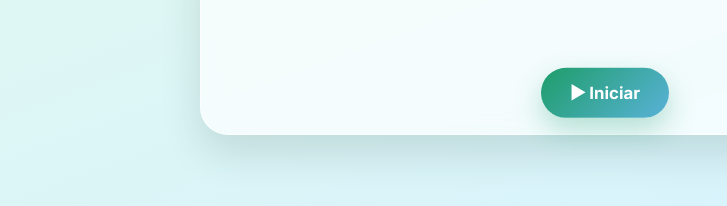
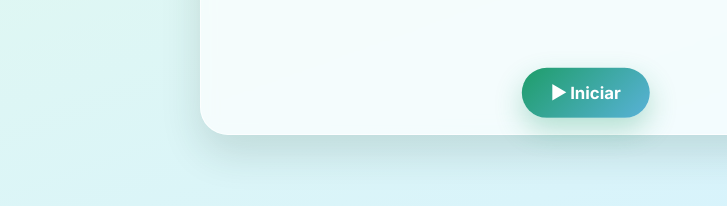
Before and after one commit to Arbeygira/juegos, a plain HTML site: page index.html in a window 1280 px wide. Shown: the part 590-796 px from the top of the page, 0-727 px from the left. Drawn offline with Linux system fonts and the light colour scheme.

Commit message:
Mover boton iniciar hacia la izquierda

```diff
--- a/styles.css
+++ b/styles.css
@@ -167,11 +167,11 @@ h1 {
   transition: transform 0.18s ease, box-shadow 0.18s ease;
   align-self: flex-end;
   margin-top: 1.1rem;
-  transform: translateY(1.8rem);
+  transform: translate(-1.2rem, 1.8rem);
 }
 
 .start-btn:hover {
-  transform: translateY(calc(1.8rem - 2px));
+  transform: translate(-1.2rem, calc(1.8rem - 2px));
   box-shadow: 0 16px 32px rgba(30, 157, 105, 0.35);
 }
 
```
